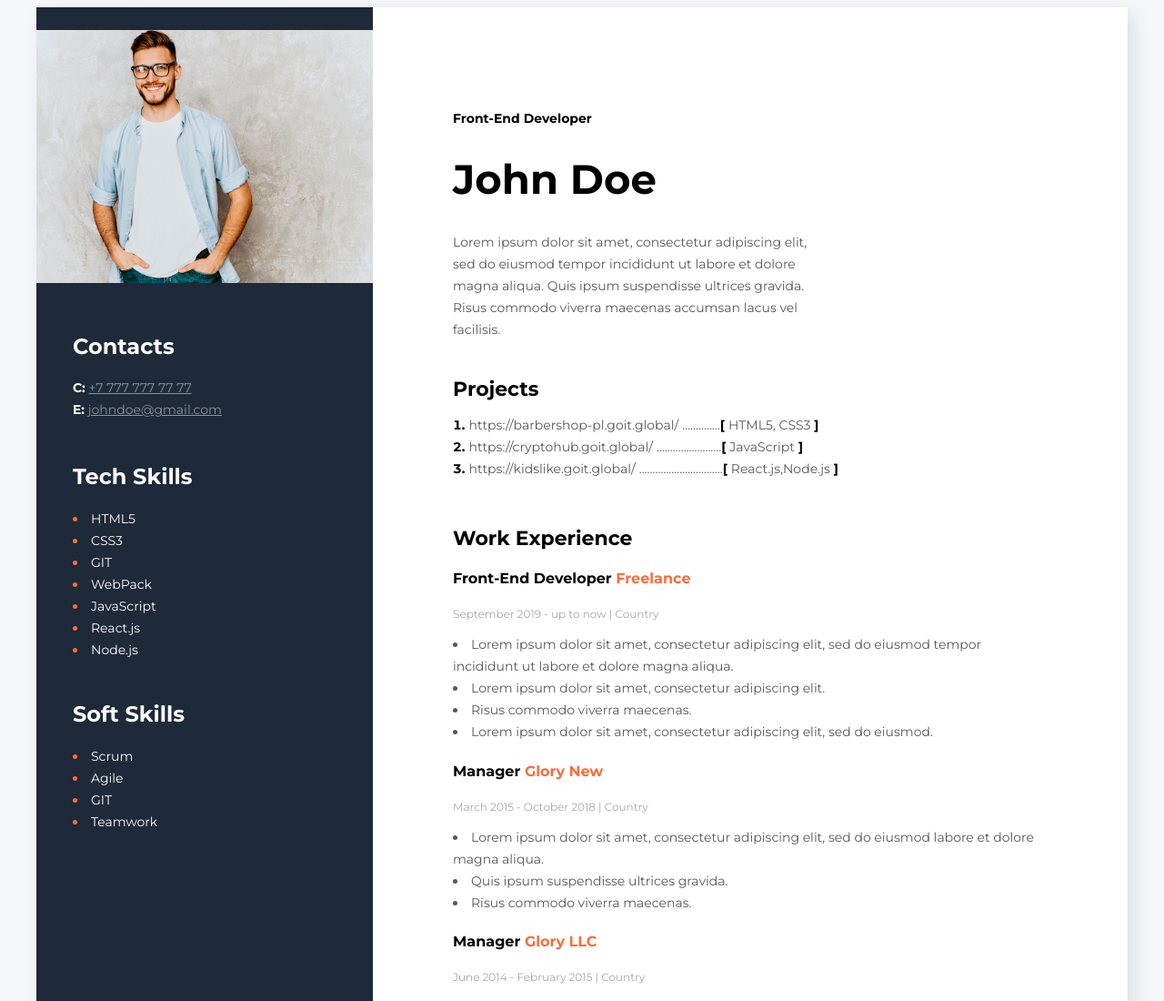
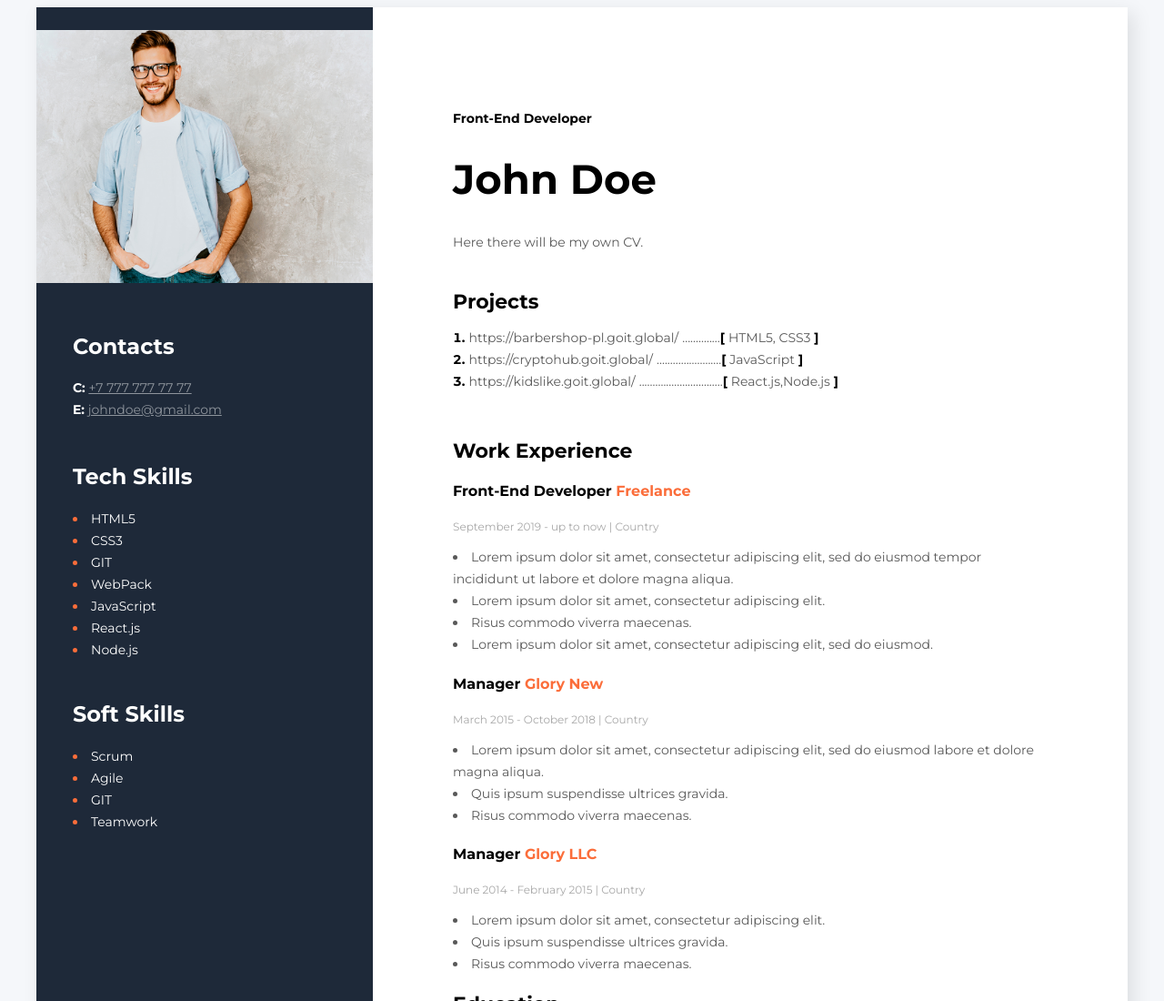
Before and after one commit to AnnaKolesnikova/Go-IT-CV, a plain HTML site: page index.html in a window 1280 px wide. Shown: the top 1100 px of the page at 91% size. Drawn offline with Linux system fonts and the light colour scheme.

Commit message:
initial commit of my own CV

```diff
--- a/index.html
+++ b/index.html
@@ -16,7 +16,7 @@
                 <div class="main-description">
                     <h2 class="job-title">Front-End Developer</h2>
                     <h1>John Doe</h1>
-                    <p class="description">Lorem ipsum dolor sit amet, consectetur adipiscing elit, sed do eiusmod tempor incididunt ut labore et dolore magna aliqua. Quis ipsum suspendisse ultrices gravida. Risus commodo viverra maecenas accumsan lacus vel facilisis.
+                    <p class="description">Here there will be my own CV.
                     </p>
                 </div>
                 <div class="projects">
```
